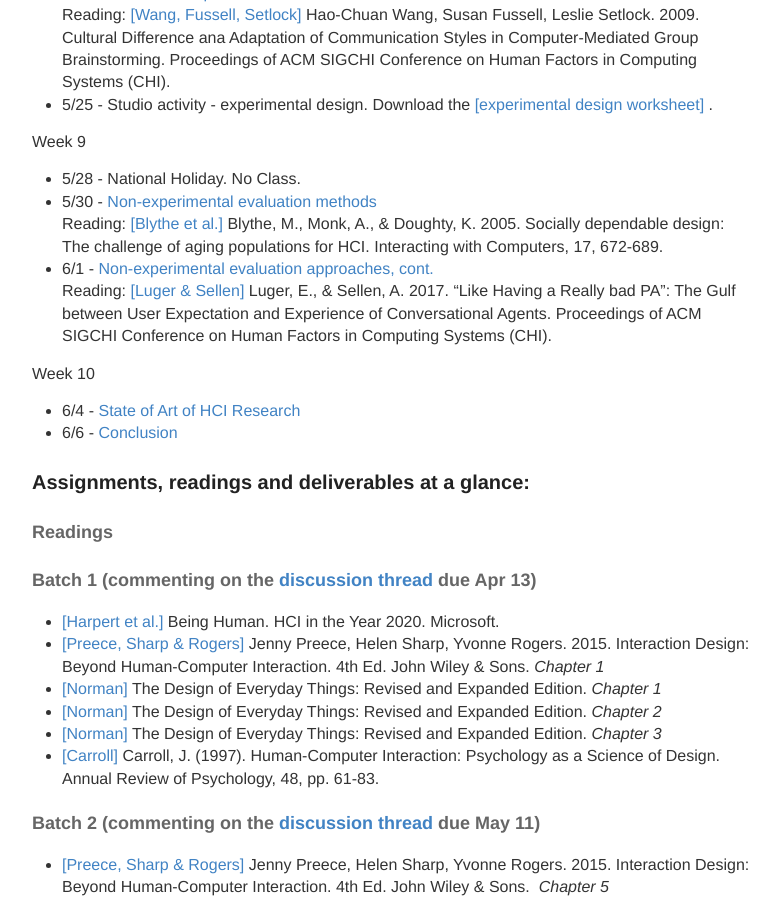
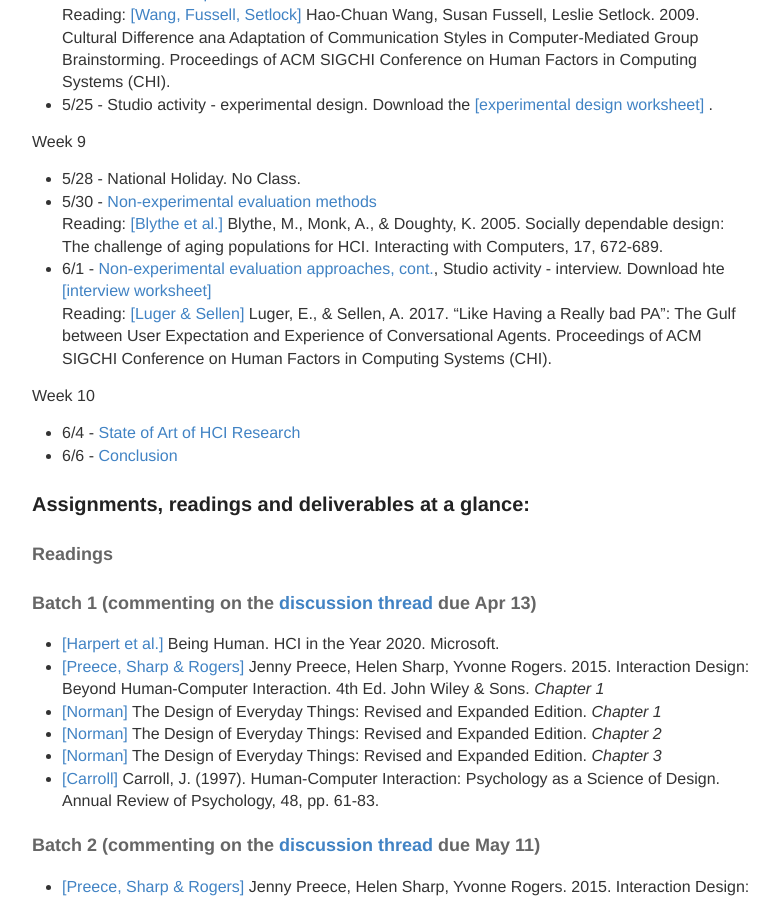
Before and after one commit to hciwang/hciwang.github.io, a Jekyll site: the page built from _posts/2018-3-25-lectures.md, in a window 1280 px wide and 900 px high, scrolled down 2620 px. Shown: the whole window, without its empty margins (248-1027 px from the left). Built offline with Jekyll 4.4.1, drawn with Linux system fonts in a browser that asks for light colours.

Commit message:
Update 2018-3-25-lectures.md

```diff
--- a/_posts/2018-3-25-lectures.md
+++ b/_posts/2018-3-25-lectures.md
@@ -85,7 +85,7 @@ Week 9
 - 5/28 -  National Holiday. No Class.
 - 5/30 -  [Non-experimental evaluation methods](https://canvas.ucdavis.edu/courses/225630/files?preview=3685421)
 Reading:  [[Blythe et al.]](https://canvas.ucdavis.edu/courses/225630/files?preview=3685336) Blythe, M., Monk, A., & Doughty, K. 2005. Socially dependable design: The challenge of aging populations for HCI. Interacting with Computers, 17, 672-689.
-- 6/1 -  [Non-experimental evaluation approaches, cont.](https://canvas.ucdavis.edu/courses/225630/files?preview=3685421)
+- 6/1 -  [Non-experimental evaluation approaches, cont.](https://canvas.ucdavis.edu/courses/225630/files?preview=3685421), Studio activity - interview. Download hte [[interview worksheet]](https://canvas.ucdavis.edu/courses/225630/files?preview=3703398)
 Reading:  [[Luger & Sellen]](https://www.microsoft.com/en-us/research/wp-content/uploads/2016/08/p5286-luger.pdf) Luger, E., & Sellen, A. 2017. "Like Having a Really bad PA": The Gulf between User Expectation and Experience of Conversational Agents. Proceedings of ACM SIGCHI Conference on Human Factors in Computing Systems (CHI).
 
 Week 10
```
